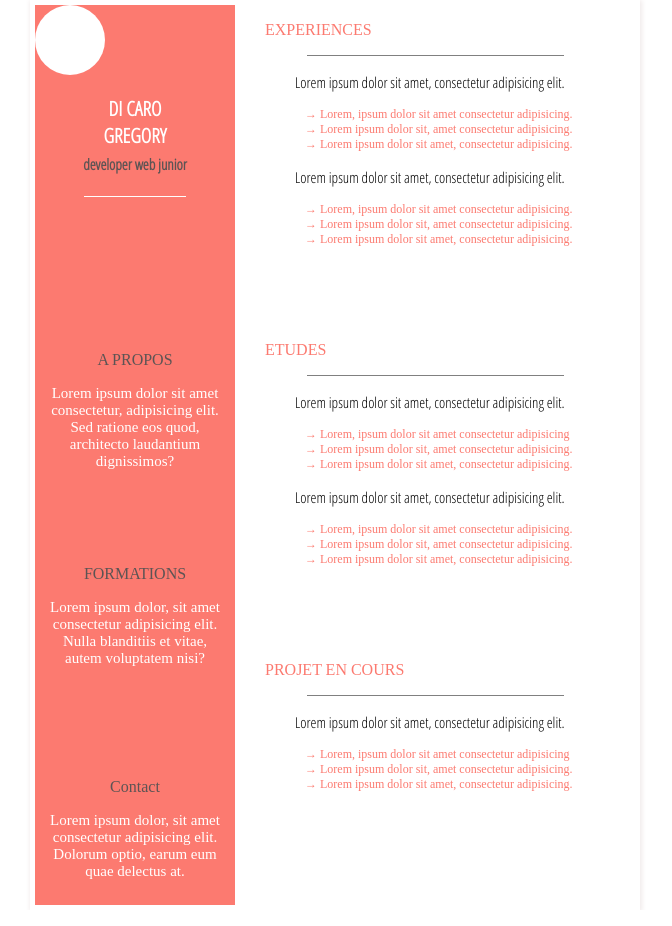
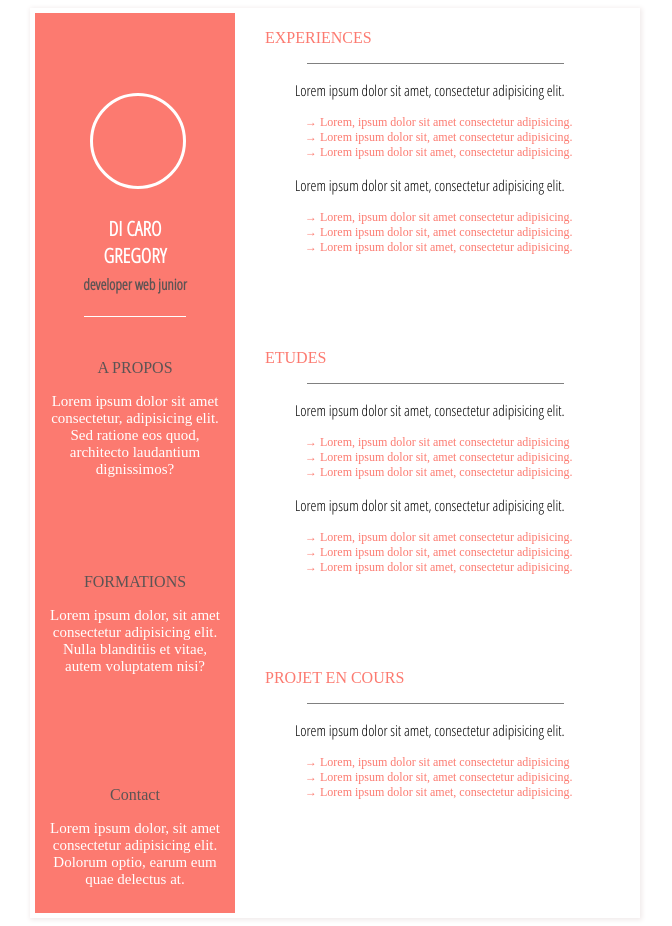
Before and after one commit to GregDiCaro/my-cv, a plain HTML site: page index.html in a window 1280 px wide. Shown: the whole page, without its empty margins (305-977 px from the left). Drawn offline with Linux system fonts and the light colour scheme.

Commit message:
4 eme cv

```diff
--- a/style.css
+++ b/style.css
@@ -2,11 +2,7 @@
 @import url('https://fonts.googleapis.com/css2?family=Open+Sans+Condensed:wght@300&display=swap');
 
 
-body{
 
-    padding: 0;
-    margin: 0
-}
 
 .tableau{
 
@@ -43,11 +39,15 @@ header{
 
 }
 .cercle{
-    height: 70px;
-    width: 70px;
+    position: relative;
+    display: inline-block;
+    width: 90px;
+    height: 90px;
+    border-radius: 50%;
+    border:3px solid white;
+    margin-left: 5px;
+    margin-top: 80px;
 
-    border-radius: 35px;
-    background-color: white;
 }
 .statut{
     color: rgb(92, 84, 84);
```
